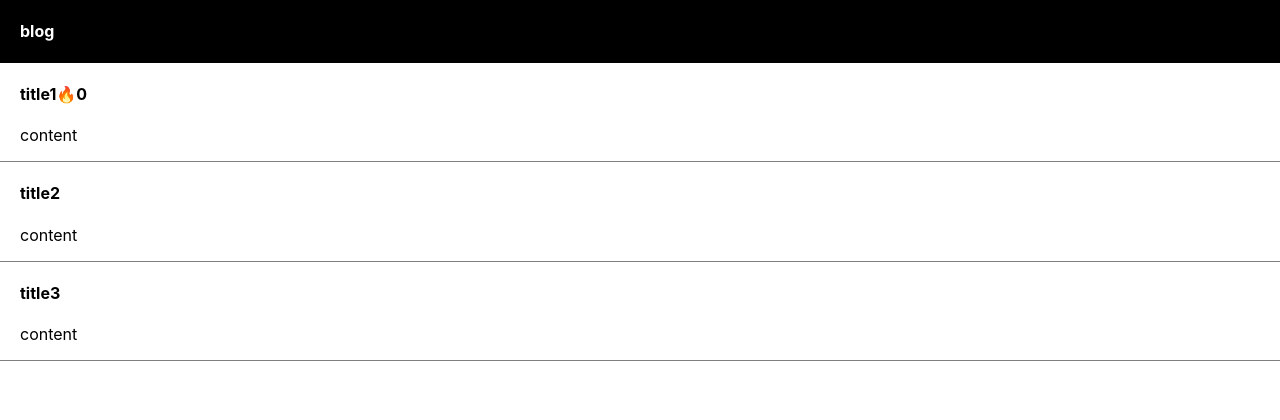
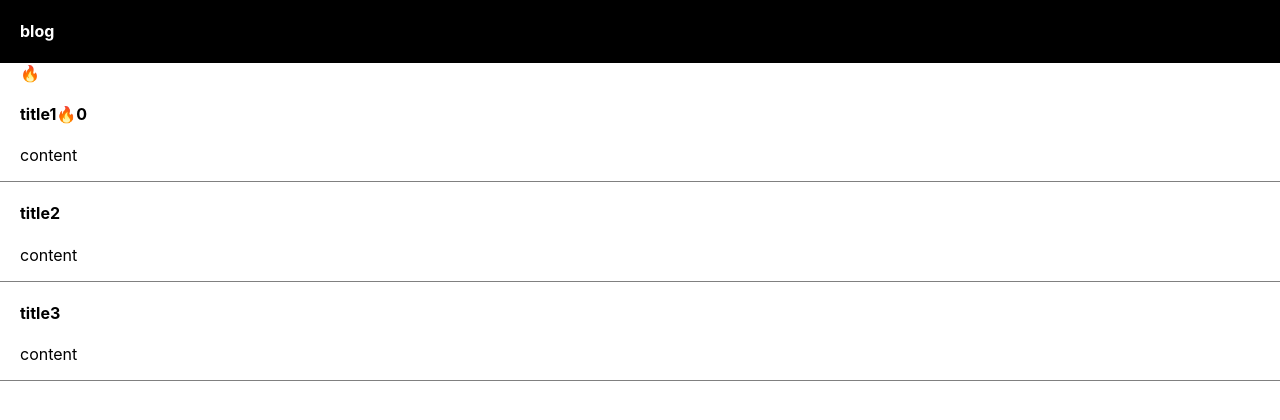
Before and after one commit to annasyun/TEST, a React (Create React App) app: page / in a window 1280 px wide. Shown: the top 420 px of the page. Built offline with nearby package versions, Linux system fonts and the light colour scheme.

Commit message:
feat: array copy

```diff
--- a/src/App.js
+++ b/src/App.js
@@ -11,6 +11,15 @@ function App() {
         <h4>blog</h4>
       </div>
       <div className="list">
+        <span
+          onClick={() => {
+            let copy = [...title];
+            copy[0] = "changed";
+            setTitle(copy);
+          }}
+        >
+          🔥
+        </span>
         <h4>
           {title[0]}
           <span
```
